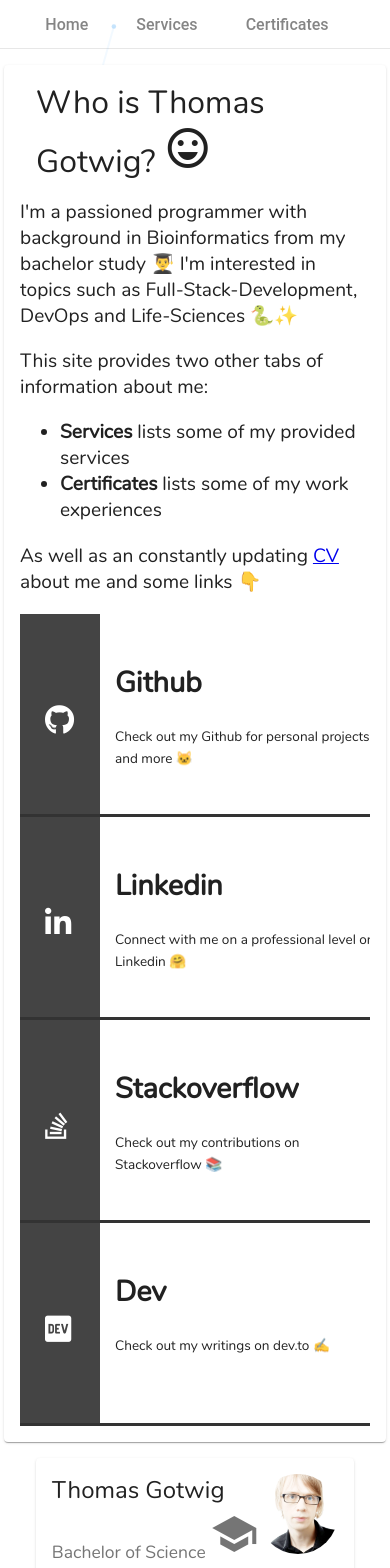
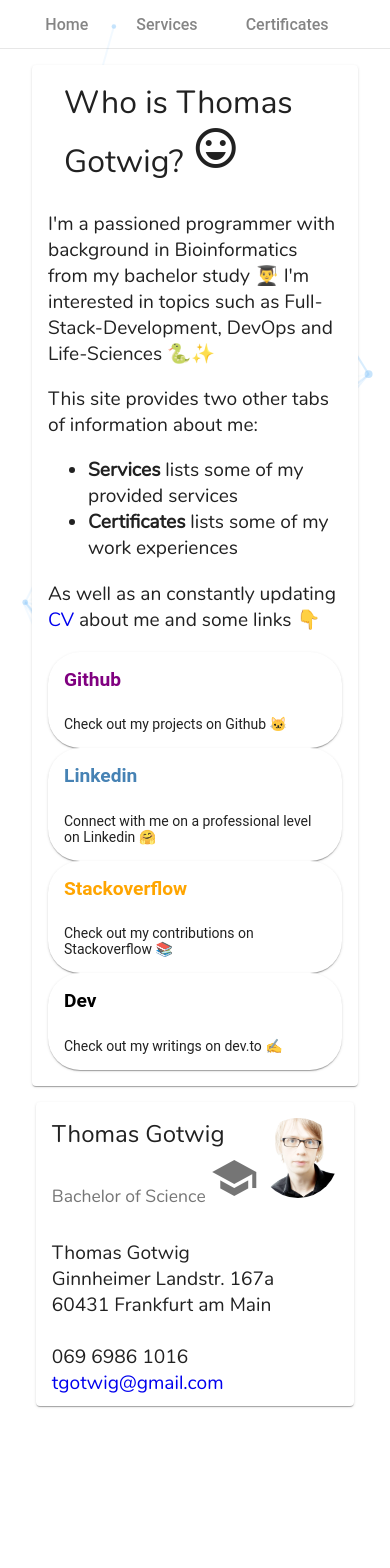
Before and after one commit to tgotwig/tgotwig, an Angular app: page /home in a window 390 px wide. Shown: the top 1568 px of the page. After the commit the page ends 1438 px from the top, so only its background shows below. Built offline with nearby package versions, Linux system fonts and the light colour scheme; some icons are missing.

Commit message:
Replace accordion by soft overlapping cards 🎴

```diff
--- a/src/app/components/home/home.component.html
+++ b/src/app/components/home/home.component.html
@@ -26,21 +26,21 @@
         <a href="assets/pdf/cv.pdf" target="_blank">CV</a> about me and some
         links 👇
       </p>
-      <div class="container">
-        <ul class="accordion">
-          <li class="tab" *ngFor="let tab of data">
-            <div class="social {{ tab.class }}">
-              <a href="{{ tab.href }}" target=" _blank">{{ tab.name }}</a>
-            </div>
-            <div class="content">
-              <h2>{{ tab.name }}</h2>
-              <p>
-                {{ tab.text }}
-              </p>
-            </div>
-          </li>
-        </ul>
-      </div>
+      <section class="card-list">
+        <a
+          class="card"
+          *ngFor="let obj of data"
+          href="{{ obj.href }}"
+          target=" _blank"
+        >
+          <mat-card>
+            <h4 class="{{ obj.class }}">{{ obj.name }}</h4>
+            <mat-card-content>
+              {{ obj.text }}
+            </mat-card-content>
+          </mat-card>
+        </a>
+      </section>
     </div>
   </mat-card-content>
 </mat-card>
@@ -54,7 +54,7 @@
     <img
       mat-card-avatar
       src="assets/img/tgotwig.png"
-      style="height: 80px; width: 80px;"
+      style="height: 80px; width: 80px"
     />
   </mat-card-title-group>
   <mat-card-content>
--- a/src/app/components/home/home.component.scss
+++ b/src/app/components/home/home.component.scss
@@ -3,9 +3,7 @@
   justify-content: center;
   flex-wrap: wrap;
 }
-.mat-card-subtitle {
-  font-size: 1.1rem;
-}
+
 #left {
   margin: 0 1rem;
   margin-bottom: 1rem;
@@ -16,148 +14,45 @@
   margin-bottom: 1rem;
   height: 17rem;
 }
-#mainTitle {
-  margin: 0;
+
+.card-list {
+  display: flex;
+  flex-direction: column;
+  cursor: pointer;
 }
-.accordion {
-  background: #bababa;
-  width: 100%;
-  min-width: 400px;
-  display: inline-block;
-  list-style-type: none;
-  overflow: hidden;
-  height: 200px;
-  font-size: 0;
-  margin: 0;
-  padding: 0;
+
+.card {
+  transition: 0.2s;
 }
-.tab {
-  display: inline-block;
-  background-color: #444;
-  border-right: #bababa 1px solid;
-  width: 80px;
-  height: 200px;
-  overflow: hidden;
-  position: relative;
-  margin: 0;
-  transition: all 0.5s ease-in-out 0.1s;
+.card > mat-card {
+  border-radius: 2rem;
 }
-.tab:hover {
-  width: 350px;
+.card:focus-within ~ .card,
+.card:hover ~ .card {
+  transform: translateX(2rem);
 }
-.tab:hover .social a:before {
-  margin-left: -100px;
+.card:hover {
+  transform: translateY(-1rem);
 }
-.tab:hover .social a:after {
-  margin-left: -5px;
+
+.github {
+  color: purple;
 }
-.tab .content {
-  background: #fff;
-  width: 260px;
-  height: 200px;
-  margin-left: 80px;
-  padding: 25px 0 0 15px;
-  position: relative;
+.linkedin {
+  color: steelblue;
 }
-.tab .content h1 {
-  font-size: 2.5rem;
-  margin-bottom: 10px;
+.stack-overflow {
+  color: orange;
 }
-.tab .content p {
-  font-size: 0.85rem;
-  line-height: 1.4rem;
-  padding-right: 30px;
+.dev {
+  color: black;
 }
-.social {
-  font-size: 0;
-  height: 0;
-  width: 0;
-}
-.social a:after,
-.social a:before {
-  transition: all 0.4s ease-in-out 0.1s;
-  width: 80px;
-  height: 200px;
-  position: absolute;
-  text-indent: 0;
-  padding-top: 90px;
-  padding-left: 25px;
-  display: block;
-  font: normal 30px "Font Awesome 5 Brands";
-  color: #fff;
-}
-.social a:after {
-  font-size: 48px;
-  padding-left: 20px;
-  padding-top: 80px;
-  margin-left: 85px;
-}
-.fa-github a:before,
-.fa-github a:after {
-  content: "\f09b";
-}
-.fa-github a:after {
-  background-color: #68217A;
-}
-.fa-twitter a:before,
-.fa-twitter a:after {
-  content: "\f099";
-}
-.fa-twitter a:after {
-  background-color: #22a3f2;
-}
-.fa-linkedin-in a:before,
-.fa-linkedin-in a:after {
-  content: "\f0e1";
-}
-.fa-linkedin-in a:after {
-  background-color: #283e4a;
-}
-.fa-kaggle a:before,
-.fa-kaggle a:after {
-  content: "\f5fa";
-}
-.fa-kaggle a:after {
-  background-color: #20beff;
-}
-.fa-stack-overflow a:before,
-.fa-stack-overflow a:after {
-  content: "\f16c";
-}
-.fa-stack-overflow a:after {
-  background-color: #F48024;
-}
-.fa-dev-m a:before,
-.fa-dev-m a:after {
-  content: "\f6cc";
-}
-.fa-dev-m a:after {
-  background-color: #08090A;
-}
-@media (max-width: 950px) {
-  .tab {
-    display: block;
-    width: 100%;
-    border-bottom: 3px #333 solid;
+
+@media (min-width: 700px) {
+  .card-list {
+    flex-direction: row;
   }
-  .accordion {
-    display: block;
-    min-width: 450px;
-    height: auto;
-  }
-  .tab .content {
-    width: 85%;
-  }
-  .tab:hover {
-    width: 100%;
+  .card:not(:first-child) {
+    margin-left: -2rem;
   }
 }
-@media (max-width: 680px) {
-  .container {
-    width: 95%;
-  }
-  .accordion {
-    width: 100%;
-    min-width: 350px;
-  }
-}
--- a/src/app/components/home/home.component.ts
+++ b/src/app/components/home/home.component.ts
@@ -1,6 +1,6 @@
-import { Component, OnInit } from "@angular/core"
-import { StoreService } from "../../store.service"
-declare var gsap: any
+import { Component, OnInit } from "@angular/core";
+import { StoreService } from "../../store.service";
+declare var gsap: any;
 
 @Component({
   selector: "app-home",
@@ -11,43 +11,43 @@ export class HomeComponent implements OnInit {
   data = [
     {
       name: "Github",
-      class: "fa-github",
+      class: "github",
       href: "https://github.com/TGotwig",
-      text: "Check out my Github for personal projects and more 🐱",
+      text: "Check out my projects on Github 🐱",
     },
     {
       name: "Linkedin",
-      class: "fa-linkedin-in",
+      class: "linkedin",
       href: "https://www.linkedin.com/in/tgotwig",
       text: "Connect with me on a professional level on Linkedin 🤗",
     },
     {
       name: "Stackoverflow",
-      class: "fa-stack-overflow",
+      class: "stack-overflow",
       href: "https://stackoverflow.com/users/6244047/thomas-gotwig",
       text: "Check out my contributions on Stackoverflow 📚",
     },
     {
       name: "Dev",
-      class: "fa-dev-m",
+      class: "dev",
       href: "https://dev.to/tgotwig",
       text: "Check out my writings on dev.to ✍️",
     },
-  ]
+  ];
 
   ngOnInit() {
     if (this.store.HOME_ANIMATION) {
-      gsap.from("#left", { opacity: 0, duration: 1, x: -50, y: -50 })
-      gsap.from("#right", { opacity: 0, duration: 1, x: 50, y: -50 })
-      gsap.from("#block1", { opacity: 0, duration: 1.5, delay: 0.4 })
-      gsap.from("#block2", { opacity: 0, duration: 1.5, delay: 0.6 })
-      gsap.from("#block3", { opacity: 0, duration: 1.5, delay: 0.8 })
-      gsap.from(".material-icons", { opacity: 0, delay: 1, duration: 2 })
+      gsap.from("#left", { opacity: 0, duration: 1, x: -50, y: -50 });
+      gsap.from("#right", { opacity: 0, duration: 1, x: 50, y: -50 });
+      gsap.from("#block1", { opacity: 0, duration: 1.5, delay: 0.4 });
+      gsap.from("#block2", { opacity: 0, duration: 1.5, delay: 0.6 });
+      gsap.from("#block3", { opacity: 0, duration: 1.5, delay: 0.8 });
+      gsap.from(".material-icons", { opacity: 0, delay: 1, duration: 2 });
     } else {
-      gsap.from("#left,#right,#block1,#block2,#block3", { opacity: 0 })
+      gsap.from("#left,#right,#block1,#block2,#block3", { opacity: 0 });
     }
-    this.store.HOME_ANIMATION = false
+    this.store.HOME_ANIMATION = false;
   }
 
-  constructor(public store: StoreService) { }
+  constructor(public store: StoreService) {}
 }
--- a/src/index.html
+++ b/src/index.html
@@ -1,17 +1,14 @@
-<!doctype html>
+<!DOCTYPE html>
 <html lang="en">
-
   <head>
-  <meta charset="utf-8">
+    <meta charset="utf-8" />
     <title>Tgotwig</title>
-  <base href="/">
-  <meta name="viewport" content="width=device-width, initial-scale=1">
-  <link rel="icon" type="image/x-icon" href="favicon.ico">
-  <link rel="stylesheet" href="https://cdnjs.cloudflare.com/ajax/libs/font-awesome/5.11.2/css/brands.min.css">
+    <base href="/" />
+    <meta name="viewport" content="width=device-width, initial-scale=1" />
+    <link rel="icon" type="image/x-icon" href="favicon.ico" />
   </head>
 
   <body>
     <app-root></app-root>
   </body>
-
 </html>
--- a/src/styles.scss
+++ b/src/styles.scss
@@ -30,3 +30,6 @@ li {
 body {
   margin: 0;
 }
+a {
+  text-decoration: none;
+}
```
Lines whose indentation alone changed are shown as unchanged.
